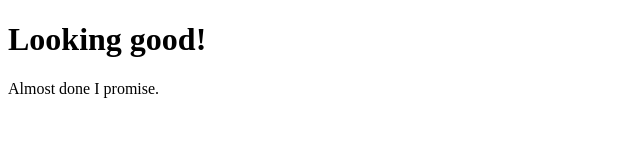
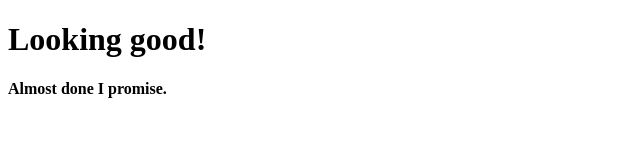
Before and after one commit to jdmar3-comp426/a00-xaviprat, a website: page index.html in a window 1280 px wide. Shown: the full height of the page, 0-640 px from the left. Drawn offline with Linux system fonts and the light colour scheme.

Commit message:
fixed mistake on edit html

```diff
--- a/index.html
+++ b/index.html
@@ -8,7 +8,7 @@
     <body>
         <div>
             <h1>Looking good!</h1>
-            <p>Almost done I promise.</p>
+            <p><strong>Almost done I promise.</strong></p>
         </div>
     </body>
 </html>
```
